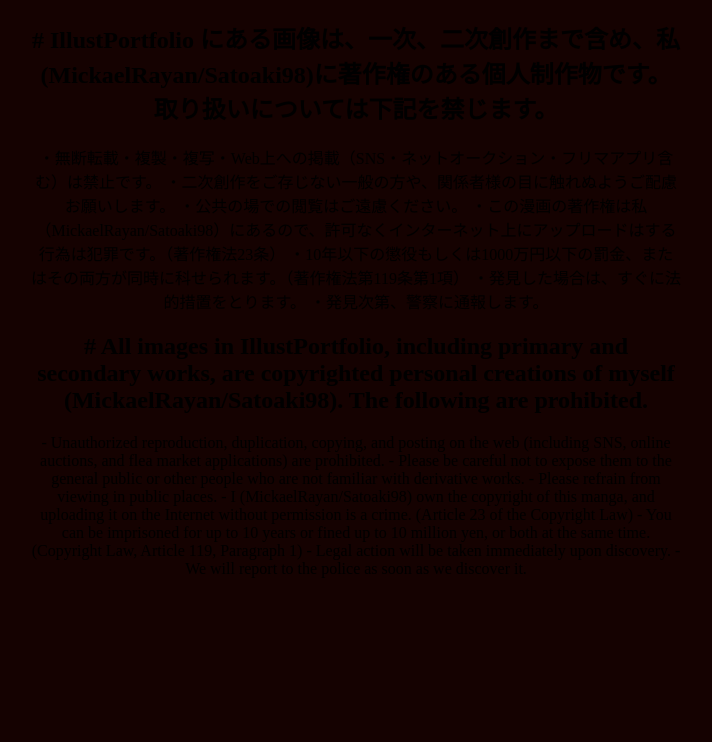
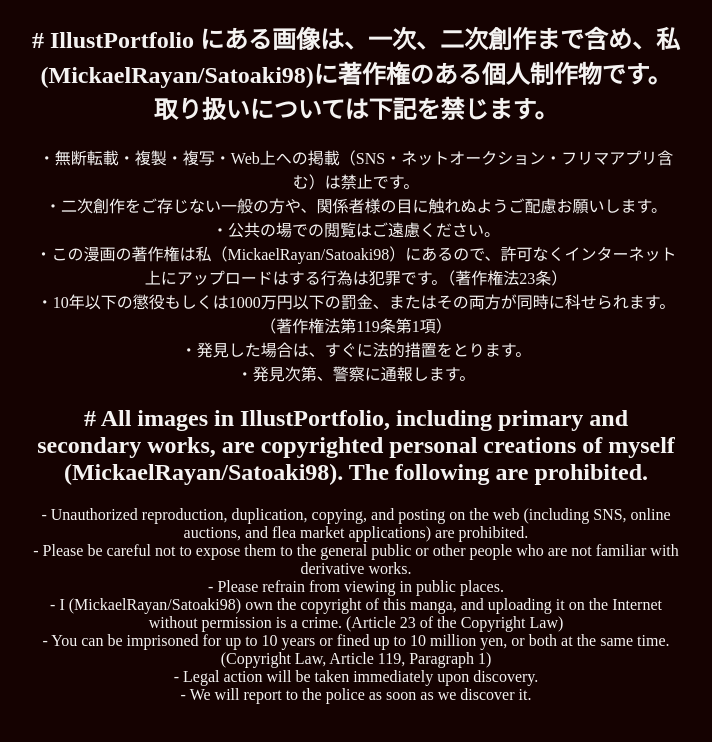
Before and after one commit to MickaelRayan/R4uYNmvt, a plain HTML site: page readme.html in a window 1280 px wide. Shown: the whole page, without its empty margins (284-996 px from the left). Drawn offline with Linux system fonts and the light colour scheme.

Commit message:
no message

```diff
--- a/readme.html
+++ b/readme.html
@@ -1,5 +1,5 @@
 <!DOCTYPE html>
-<html lang="en">
+<html lang="ja">
 <head>
   <meta charset="UTF-8">
   <meta http-equiv="X-UA-Compatible" content="IE=edge">
@@ -7,27 +7,27 @@
   <title>Read.me</title>
   <link rel="stylesheet" href="style.css">
   <style>body {background-color: #150201;}
-  h2 p {color: #f5f3f2;}
+  h2, p {color: #f5f3f2;}
   </style>
 </head>
 <body oncontextmenu="return false;">
   <h2># IllustPortfolio にある画像は、一次、二次創作まで含め、私(MickaelRayan/Satoaki98)に著作権のある個人制作物です。取り扱いについては下記を禁じます。</h2>
-<p>・無断転載・複製・複写・Web上への掲載（SNS・ネットオークション・フリマアプリ含む）は禁止です。
-・二次創作をご存じない一般の方や、関係者様の目に触れぬようご配慮お願いします。
-・公共の場での閲覧はご遠慮ください。
-・この漫画の著作権は私（MickaelRayan/Satoaki98）にあるので、許可なくインターネット上にアップロードはする行為は犯罪です。（著作権法23条）
-・10年以下の懲役もしくは1000万円以下の罰金、またはその両方が同時に科せられます。（著作権法第119条第1項）
-・発見した場合は、すぐに法的措置をとります。
+<p>・無断転載・複製・複写・Web上への掲載（SNS・ネットオークション・フリマアプリ含む）は禁止です。<br>
+・二次創作をご存じない一般の方や、関係者様の目に触れぬようご配慮お願いします。<br>
+・公共の場での閲覧はご遠慮ください。<br>
+・この漫画の著作権は私（MickaelRayan/Satoaki98）にあるので、許可なくインターネット上にアップロードはする行為は犯罪です。（著作権法23条）<br>
+・10年以下の懲役もしくは1000万円以下の罰金、またはその両方が同時に科せられます。（著作権法第119条第1項）<br>
+・発見した場合は、すぐに法的措置をとります。<br>
 ・発見次第、警察に通報します。</p>
 
 <h2>
 # All images in IllustPortfolio, including primary and secondary works, are copyrighted personal creations of myself (MickaelRayan/Satoaki98). The following are prohibited.</h2>
-<p>- Unauthorized reproduction, duplication, copying, and posting on the web (including SNS, online auctions, and flea market applications) are prohibited.
-- Please be careful not to expose them to the general public or other people who are not familiar with derivative works.
-- Please refrain from viewing in public places.
-- I (MickaelRayan/Satoaki98) own the copyright of this manga, and uploading it on the Internet without permission is a crime. (Article 23 of the Copyright Law)
-- You can be imprisoned for up to 10 years or fined up to 10 million yen, or both at the same time. (Copyright Law, Article 119, Paragraph 1)
-- Legal action will be taken immediately upon discovery.
+<p>- Unauthorized reproduction, duplication, copying, and posting on the web (including SNS, online auctions, and flea market applications) are prohibited.<br>
+- Please be careful not to expose them to the general public or other people who are not familiar with derivative works.<br>
+- Please refrain from viewing in public places.<br>
+- I (MickaelRayan/Satoaki98) own the copyright of this manga, and uploading it on the Internet without permission is a crime. (Article 23 of the Copyright Law)<br>
+- You can be imprisoned for up to 10 years or fined up to 10 million yen, or both at the same time. (Copyright Law, Article 119, Paragraph 1)<br>
+- Legal action will be taken immediately upon discovery.<br>
 - We will report to the police as soon as we discover it.</p>
 </body>
 </html>
```
